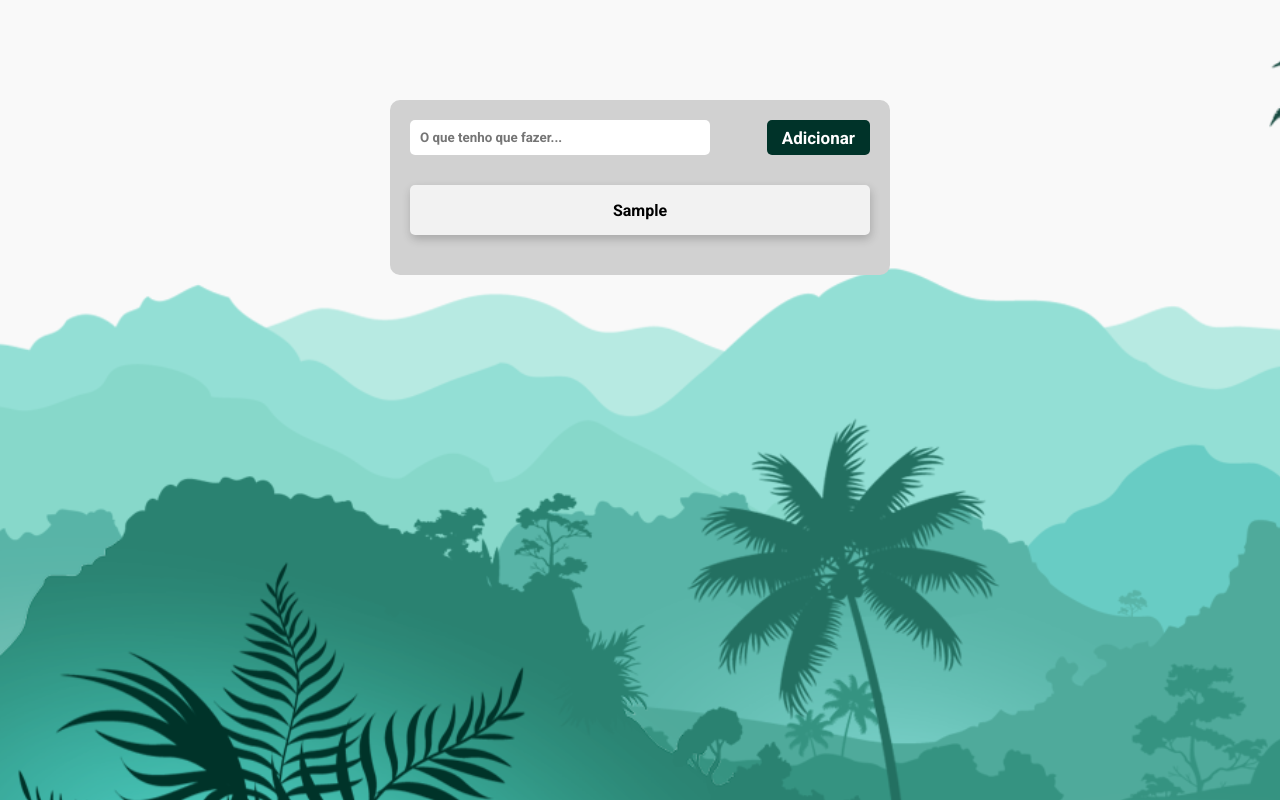
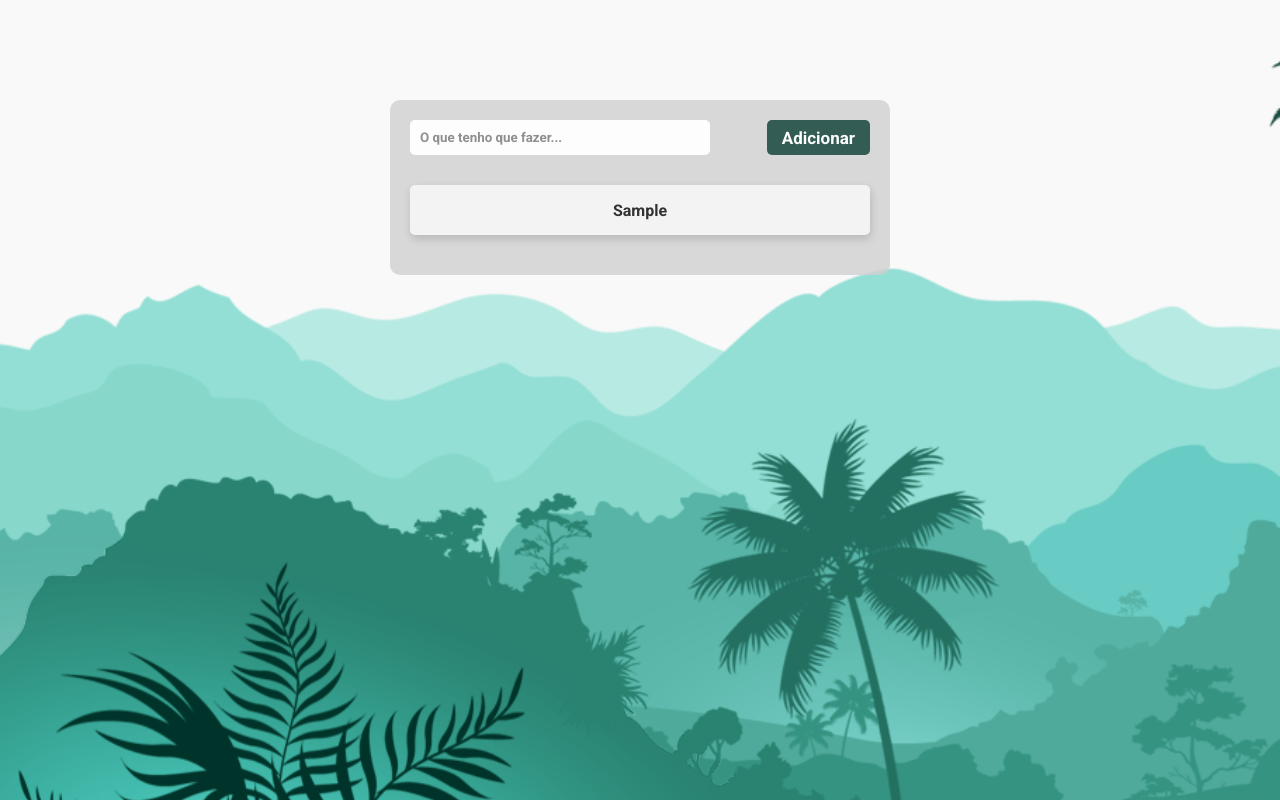
Before and after one commit to DuartePRF/PROJETO-TODO-LIST, a plain HTML site: page index.html in a window 1280 px wide. Both pictures are taken after typing "Sample" into the empty fields and a click on the button "Adicionar". Drawn offline with Linux system fonts and the light colour scheme.

Commit message:
Atualização 1.1

```diff
--- a/style.css
+++ b/style.css
@@ -7,6 +7,7 @@
     font-weight: 700;
     font-style: normal;
     outline: none;
+    user-select: none;
 }
 
 body{
@@ -19,6 +20,7 @@ body{
     border-radius: 10px;
     padding: 20px;
     margin: 100px auto 0;
+    opacity: 0.8;
 }
 
 .input-task {
@@ -33,7 +35,7 @@ body{
     border: none;
     border-radius: 5px;
     height: 35px;
-    background-color: #003329;
+    background-color: #01362c;
     color: white;
     font-size: 17px;
     padding: 0 15px;
@@ -67,6 +69,8 @@ body{
     border-radius: 5px;
     margin-bottom: 20px;
     cursor: pointer;
+    transition: background 0.1s ease-out;
+
 }
 
 img {
@@ -79,6 +83,10 @@ img {
     opacity: 1;
 }
 
+.task:active {
+    background-color: #e6e6e6;
+}
+
 .done {
     background-color: #8fac55;
 }
```
